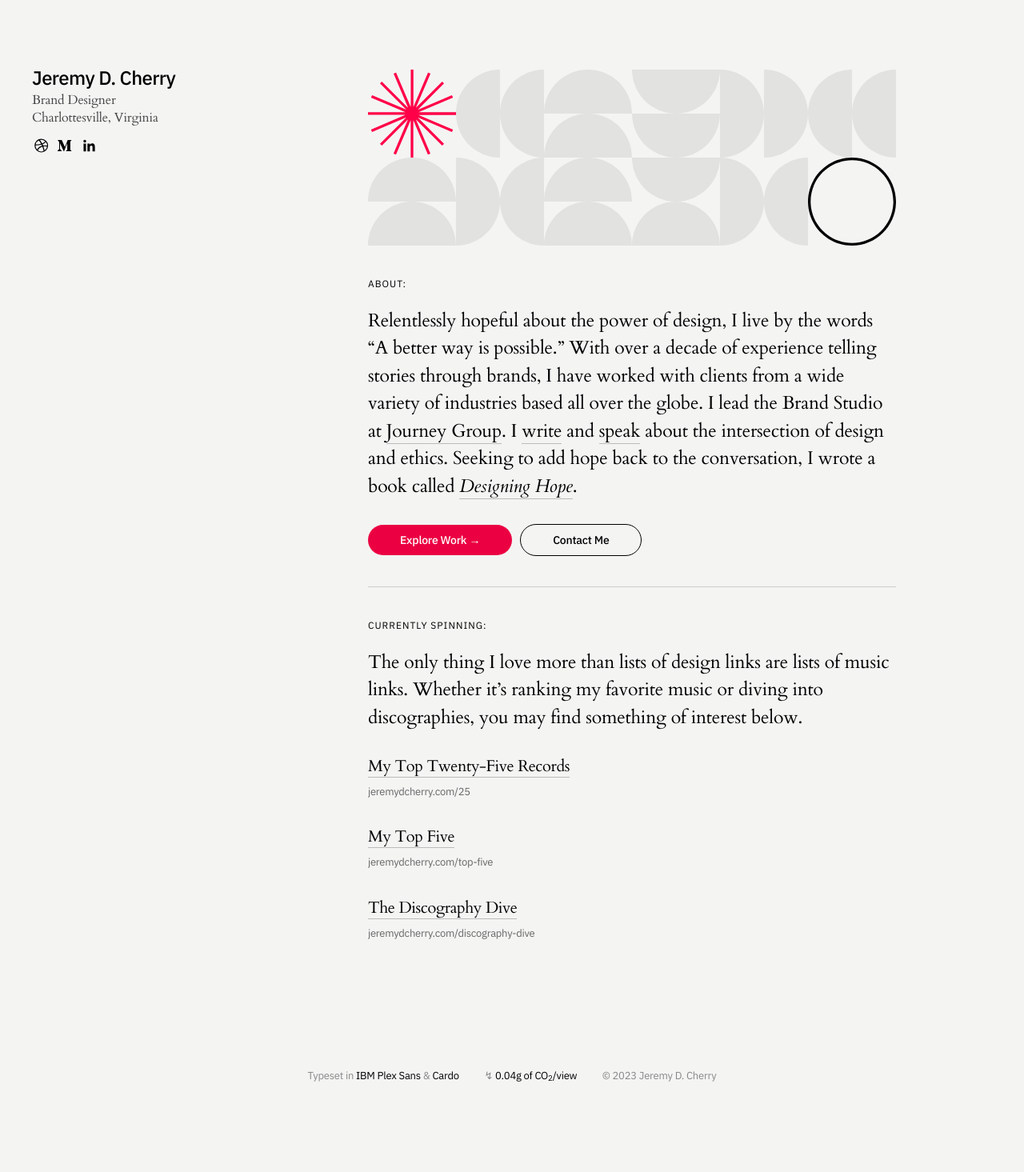
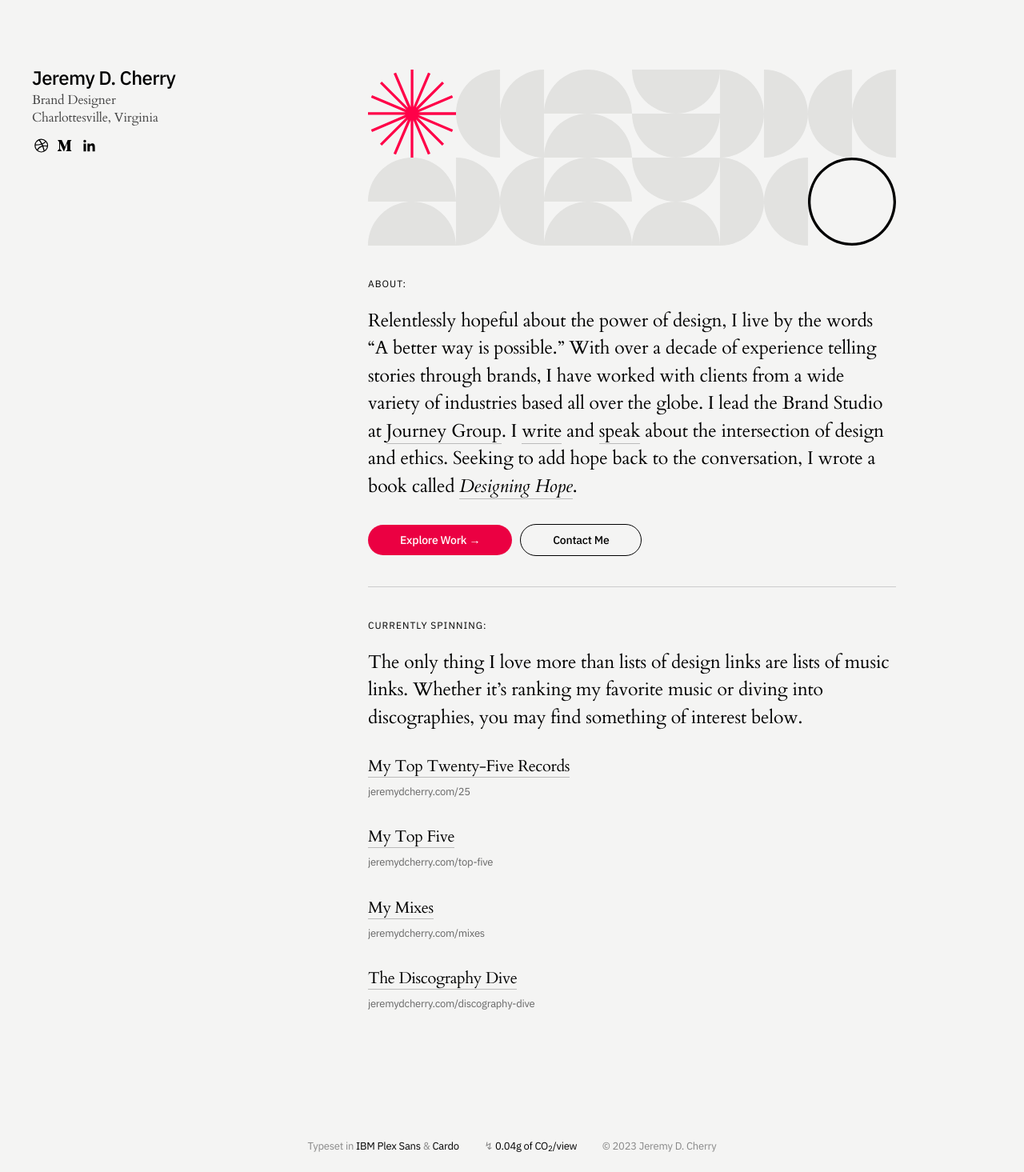
Before and after one commit to jeremydcherry/jeremydcherry.github.io, a Jekyll site: the page built from index.md, in a window 1280 px wide. Shown: the whole page at 80% size. Built offline with Jekyll 4.4.1, drawn with Linux system fonts in a browser that asks for light colours; before the commit the page ends 1377 px from its top, so only the background shows below that.

Commit message:
Added Mixes back to home

```diff
--- a/index.md
+++ b/index.md
@@ -23,5 +23,8 @@ The only thing I love more than lists of design links are lists of music links.
 ### [My Top Five](/top-five)
 ###### jeremydcherry.com/top-five
 
+### [My Mixes](/mixes)
+###### jeremydcherry.com/mixes
+
 ### [The Discography Dive](/discography-dive)
 ###### jeremydcherry.com/discography-dive
```
